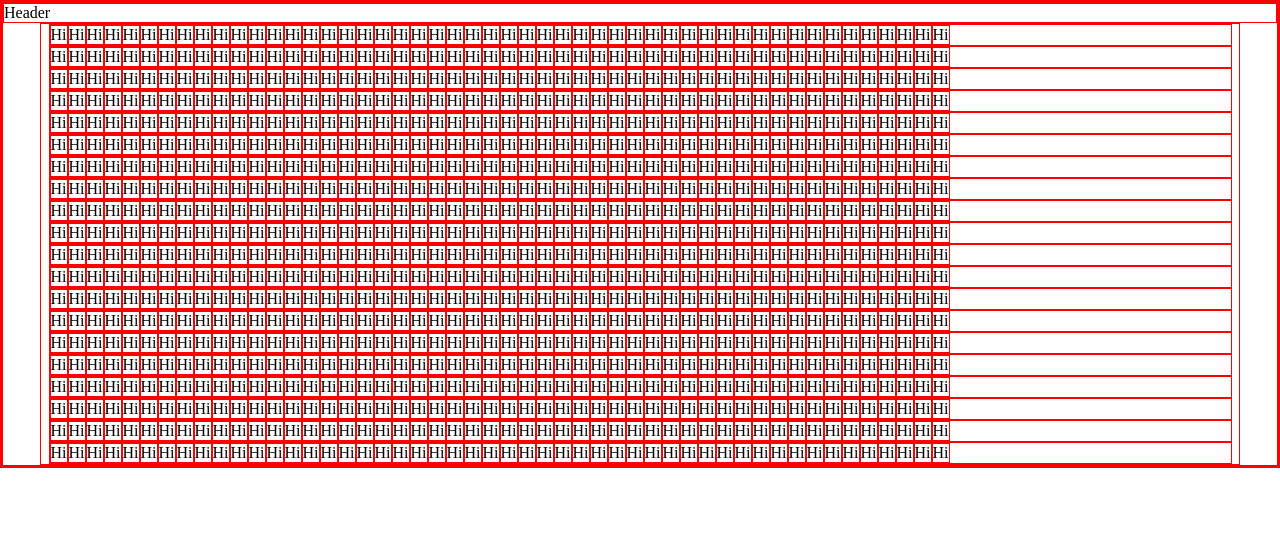
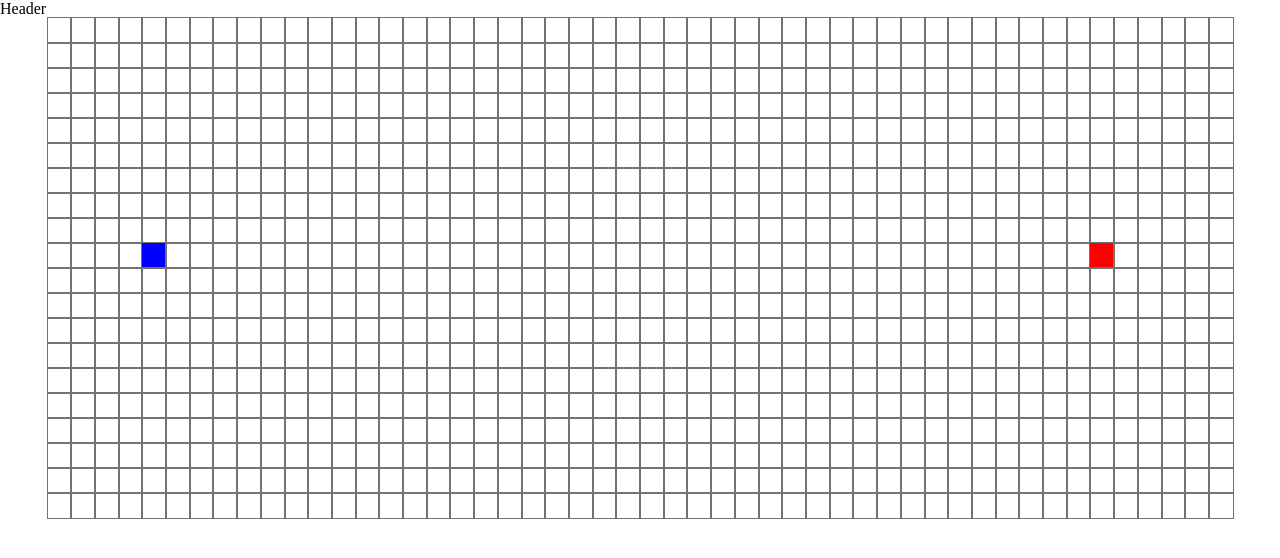
Before and after one commit to gitSuki/pathfinding-visualization, a Vue app: page / in a window 1280 px wide. Shown: the top 558 px of the page. Built offline with nearby package versions, Linux system fonts and the light colour scheme.

Commit message:
Add start and end nodes

```diff
--- a/src/App.vue
+++ b/src/App.vue
@@ -18,7 +18,14 @@ for (let i = 0; i < grid.rows; i++) {
   <nav>Header</nav>
   <main>
     <div class="row" v-for="i in grid.rows">
-      <GridNode class="col" v-for="j in grid.cols" :row="i" :col="j"></GridNode>
+      <GridNode
+        class="col"
+        v-for="j in grid.cols"
+        :row="i"
+        :col="j"
+        :isStart="i === 10 && j === 5"
+        :isEnd="i === 10 && j === 45"
+      ></GridNode>
     </div>
   </main>
 </template>
@@ -28,7 +35,7 @@ for (let i = 0; i < grid.rows; i++) {
   margin: 0;
   padding: 0;
   box-sizing: border-box;
-  border: 1px solid red;
+  /* border: 1px solid red; */
 }
 
 main {
@@ -41,10 +48,4 @@ main {
 .row {
   display: flex;
 }
-
-/* .col {
-  background-color: lightgray;
-  border-style:solid;
-  border-width: 1px;
-} */
 </style>
--- a/src/components/GridNode.vue
+++ b/src/components/GridNode.vue
@@ -1,10 +1,12 @@
 <script setup>
-import { defineProps, computed } from "vue";
+import { ref, defineProps, computed } from "vue";
 
 // coordinate data
 const props = defineProps({
   row: Number,
   col: Number,
+  isStart: Boolean,
+  isEnd: Boolean
 });
 
 const rowCoordinate = computed(() => props.row - 1);
@@ -12,9 +14,27 @@ const colCoordinate = computed(() => props.col - 1);
 
 function printCoordinate() {
   console.log("Row: " + rowCoordinate.value + " Col: " + colCoordinate.value);
+  console.log(props.isStart)
+  console.log(props.isEnd)
 }
 </script>
 
 <template>
-  <div @click="printCoordinate">Hi</div>
+  <div @click="printCoordinate" :class="{ startNode: isStart, endNode: isEnd }"></div>
 </template>
+
+<style scoped>
+div {
+  width: 25px;
+  height: 25px;
+  outline: 1px solid #727272;
+  display: inline-block;
+}
+
+.startNode {
+  background-color: blue;
+}
+.endNode {
+  background-color: red;
+}
+</style>
--- a/src/store/index.js
+++ b/src/store/index.js
@@ -1,14 +1,11 @@
-import { createStore } from 'vuex'
+import { createStore } from "vuex";
 
 export default createStore({
-  state: {
+  state() {
+    return {};
   },
-  getters: {
-  },
-  mutations: {
-  },
-  actions: {
-  },
-  modules: {
-  }
-})
+  getters: {},
+  mutations: {},
+  actions: {},
+  modules: {},
+});
```
